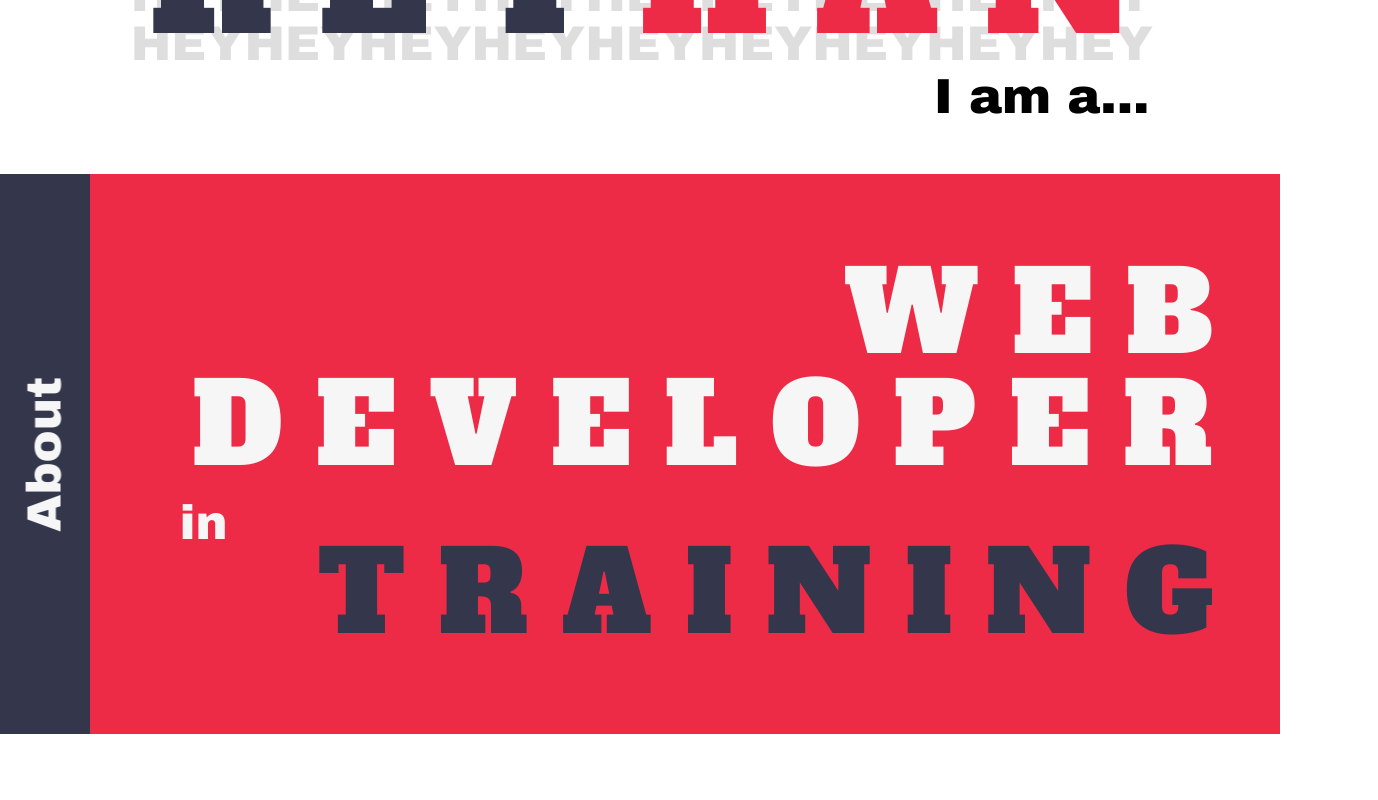
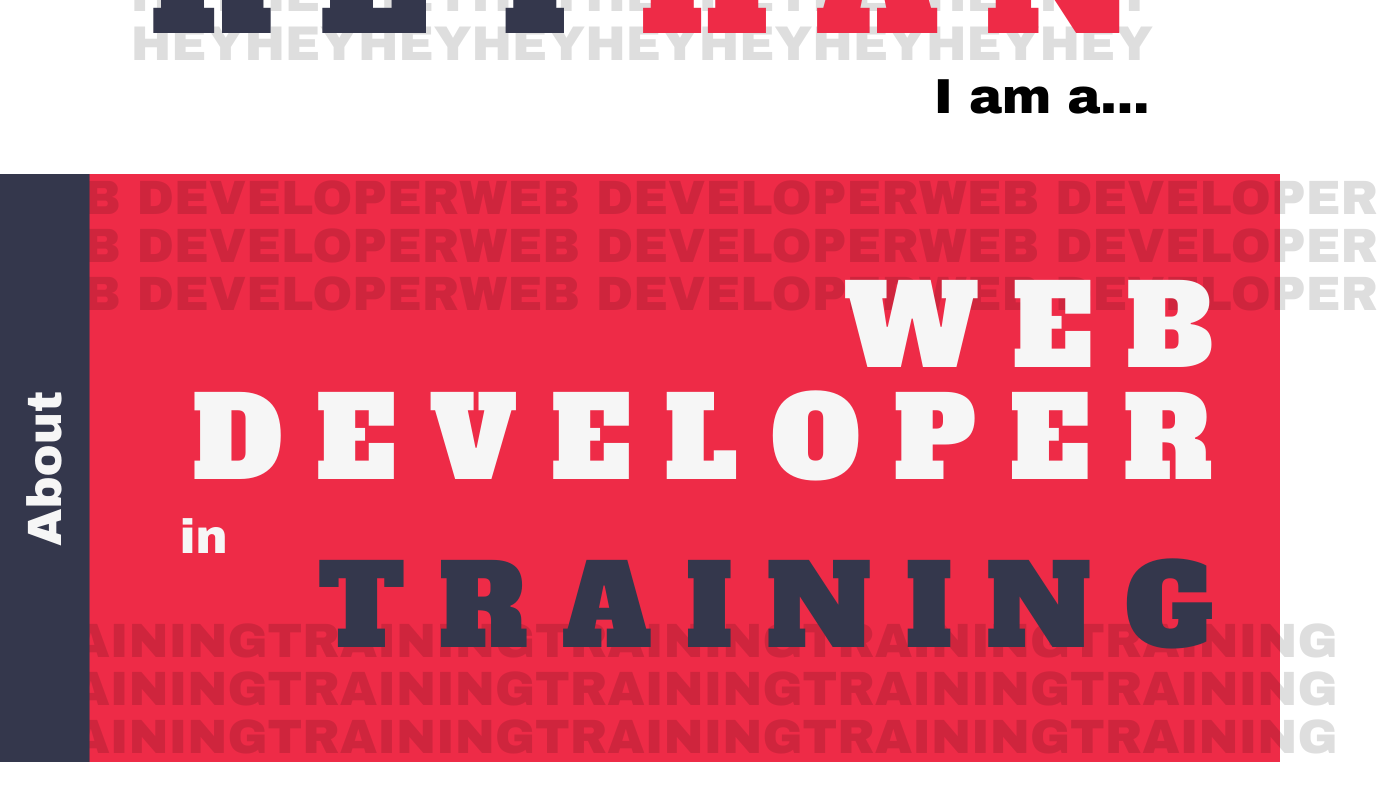
Before and after one commit to ReyhanArdiya/ReyhanArdiya.github.io, a React (Create React App) app: page / in a window 1280 px wide. Shown: the part 368-1168 px from the top of the page, 1378 px wide, since content can reach past the window. Built offline with nearby package versions, Linux system fonts and the light colour scheme.

Commit message:
Add `BGT` to `#about`

```diff
--- a/src/components/About/About.css
+++ b/src/components/About/About.css
@@ -5,11 +5,27 @@
 	display: flex;
 	align-items: center;
 	font-size: 8.75vw;
-	height: 5em;
+	height: 5.25em;
 	padding-right: 0.3em;
+	position: relative;
+}
+
+#about .BGT {
+	font-size: 0.43em;
+	position: absolute;
+	z-index: 0;
+}
+
+#about .BGT:first-of-type {
+	top: 0;
+}
+
+#about .BGT:last-of-type {
+	bottom: 0;
 }
 
 #about-text {
+	z-index: 1;
 	grid-area: abtxt;
 	display: grid;
 	grid-template-areas:
@@ -20,6 +36,7 @@
 }
 
 #about header {
+	z-index: 2;
 	align-self: stretch;
 	grid-area: left;
 	font-size: 0.43em;
--- a/src/components/About/About.js
+++ b/src/components/About/About.js
@@ -1,16 +1,17 @@
 import "./About.css";
-// import BGText from "../BGText/BGText.js";
+import BGText from "../BGText/BGText.js";
 
-// BGText;
 const About = () => {
 	return (
 		<section id="about">
+			<BGText cols={3} rows={3} text="WEB DEVELOPER"/>
 			<header className="text-title-sideways">About</header>
 			<section id="about-text">
 				<h2 className="text-title">WEB DEVELOPER</h2>
 				<small className="text-subtitle">in</small>
 				<h2 className="text-title">TRAINING</h2>
 			</section>
+			<BGText cols={5} rows={3} text="TRAINING"/>
 		</section>
 	);
 };
```
